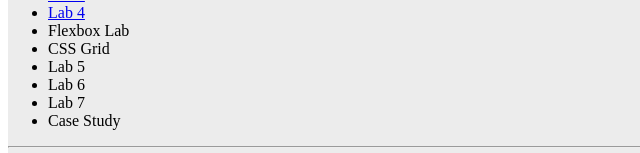
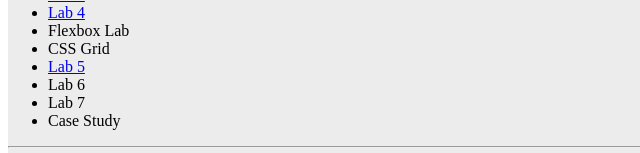
Before and after one commit to VohidA/Portfolio-Assignment, a plain HTML site: page index.html in a window 1280 px wide. Shown: the part 647-800 px from the top of the page, 0-640 px from the left. Drawn offline with Linux system fonts and the light colour scheme.

Commit message:
Update index.html

```diff
--- a/index.html
+++ b/index.html
@@ -36,7 +36,7 @@
 			<li><a href="https://vohida.github.io/GPST-LAB-4/index.html" target=_blank">Lab 4</a></li>
 			<li>Flexbox Lab</li>
 			<li>CSS Grid</li>
-			<li>Lab 5</li>
+			<li><a href="https://vohida.github.io/Lab-5-GPST/index.html">Lab 5</a></li>
 			<li>Lab 6</li>
 			<li>Lab 7</li>
 			<li>Case Study</li>
```
